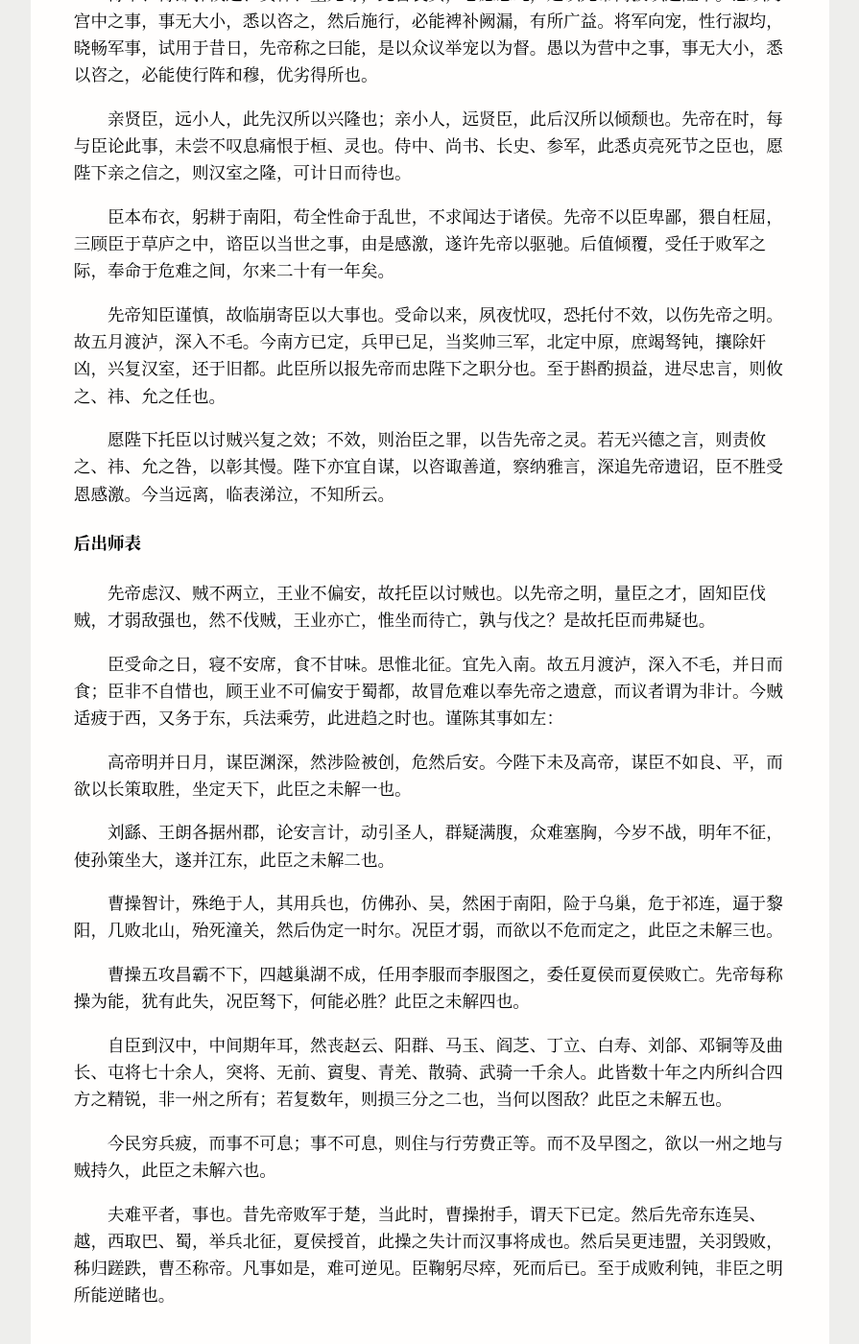
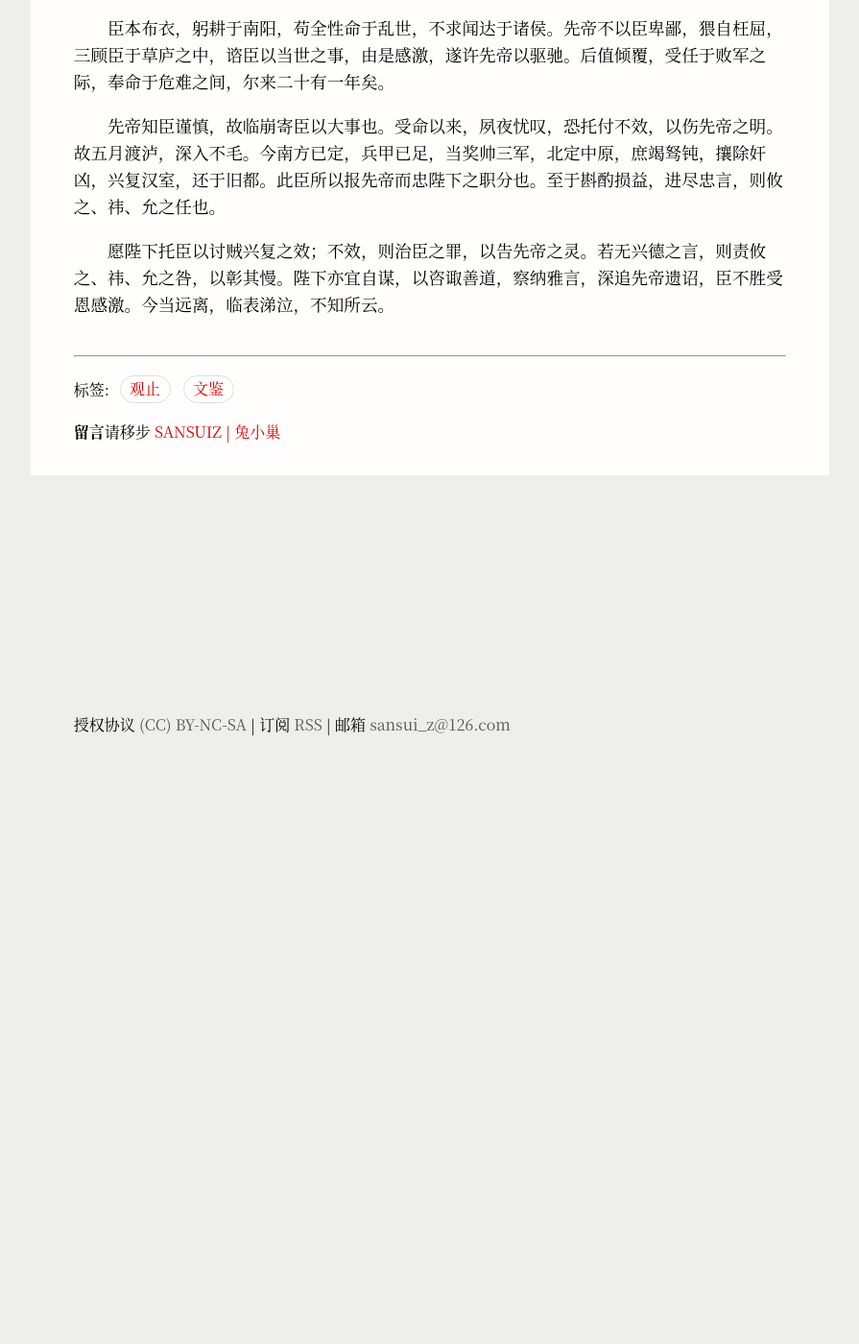
Before and after one commit to Sansuiz/wenji, a Jekyll site: the page built from _posts/ShiWen/GuanZhi/2021-06-01-chu-shi-biao.md, in a window 1280 px wide and 1400 px high, scrolled down 626 px. Shown: the whole window at 96% size, without its empty margins (192-1087 px from the left). Built offline with Jekyll 4.4.1, drawn with Linux system fonts in a browser that asks for light colours; comment, search, counter and statistics services are not loaded.

Commit message:
Update 2021-06-01-chu-shi-biao.md

```diff
--- a/_posts/ShiWen/GuanZhi/2021-06-01-chu-shi-biao.md
+++ b/_posts/ShiWen/GuanZhi/2021-06-01-chu-shi-biao.md
@@ -6,13 +6,7 @@ categories: cn
 tags: 观止 文鉴
 ---
 
-__目录__
 
-* content
-{:toc}
-
-
-#### 前出师表
 
 &emsp;&emsp;臣亮言：
 
@@ -29,25 +23,3 @@ __目录__
 &emsp;&emsp;先帝知臣谨慎，故临崩寄臣以大事也。受命以来，夙夜忧叹，恐托付不效，以伤先帝之明。故五月渡泸，深入不毛。今南方已定，兵甲已足，当奖帅三军，北定中原，庶竭驽钝，攘除奸凶，兴复汉室，还于旧都。此臣所以报先帝而忠陛下之职分也。至于斟酌损益，进尽忠言，则攸之、祎、允之任也。
 
 &emsp;&emsp;愿陛下托臣以讨贼兴复之效；不效，则治臣之罪，以告先帝之灵。若无兴德之言，则责攸之、祎、允之咎，以彰其慢。陛下亦宜自谋，以咨诹善道，察纳雅言，深追先帝遗诏，臣不胜受恩感激。今当远离，临表涕泣，不知所云。
-
-
-
-#### 后出师表
-
-&emsp;&emsp;先帝虑汉、贼不两立，王业不偏安，故托臣以讨贼也。以先帝之明，量臣之才，固知臣伐贼，才弱敌强也，然不伐贼，王业亦亡，惟坐而待亡，孰与伐之？是故托臣而弗疑也。
-
-&emsp;&emsp;臣受命之日，寝不安席，食不甘味。思惟北征。宜先入南。故五月渡泸，深入不毛，并日而食；臣非不自惜也，顾王业不可偏安于蜀都，故冒危难以奉先帝之遗意，而议者谓为非计。今贼适疲于西，又务于东，兵法乘劳，此进趋之时也。谨陈其事如左：
-
-&emsp;&emsp;高帝明并日月，谋臣渊深，然涉险被创，危然后安。今陛下未及高帝，谋臣不如良、平，而欲以长策取胜，坐定天下，此臣之未解一也。
-
-&emsp;&emsp;刘繇、王朗各据州郡，论安言计，动引圣人，群疑满腹，众难塞胸，今岁不战，明年不征，使孙策坐大，遂并江东，此臣之未解二也。
-
-&emsp;&emsp;曹操智计，殊绝于人，其用兵也，仿佛孙、吴，然困于南阳，险于乌巢，危于祁连，逼于黎阳，几败北山，殆死潼关，然后伪定一时尔。况臣才弱，而欲以不危而定之，此臣之未解三也。
-
-&emsp;&emsp;曹操五攻昌霸不下，四越巢湖不成，任用李服而李服图之，委任夏侯而夏侯败亡。先帝每称操为能，犹有此失，况臣驽下，何能必胜？此臣之未解四也。
-
-&emsp;&emsp;自臣到汉中，中间期年耳，然丧赵云、阳群、马玉、阎芝、丁立、白寿、刘郃、邓铜等及曲长、屯将七十余人，突将、无前、賨叟、青羌、散骑、武骑一千余人。此皆数十年之内所纠合四方之精锐，非一州之所有；若复数年，则损三分之二也，当何以图敌？此臣之未解五也。
-
-&emsp;&emsp;今民穷兵疲，而事不可息；事不可息，则住与行劳费正等。而不及早图之，欲以一州之地与贼持久，此臣之未解六也。
-
-&emsp;&emsp;夫难平者，事也。昔先帝败军于楚，当此时，曹操拊手，谓天下已定。然后先帝东连吴、越，西取巴、蜀，举兵北征，夏侯授首，此操之失计而汉事将成也。然后吴更违盟，关羽毁败，秭归蹉跌，曹丕称帝。凡事如是，难可逆见。臣鞠躬尽瘁，死而后已。至于成败利钝，非臣之明所能逆睹也。
```
